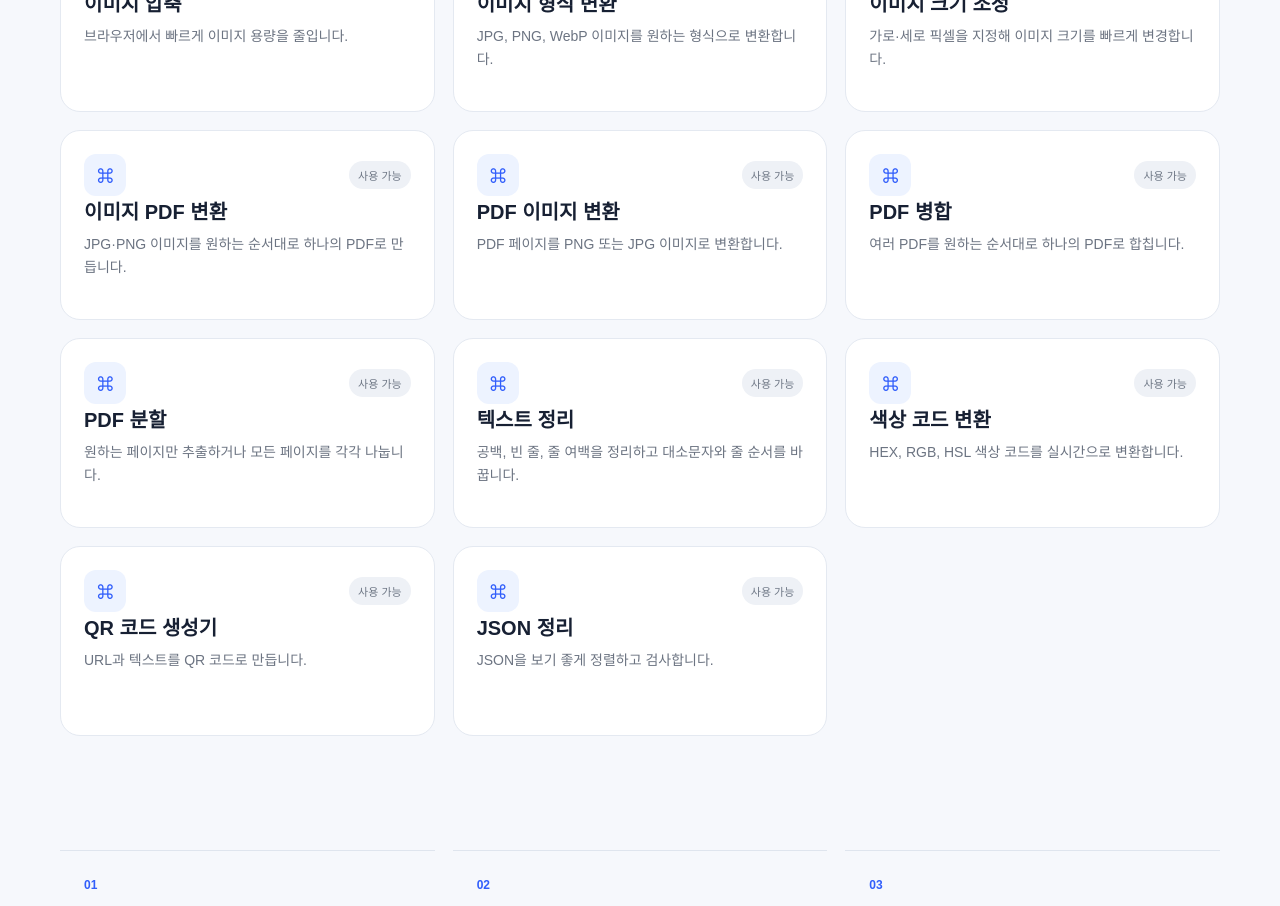
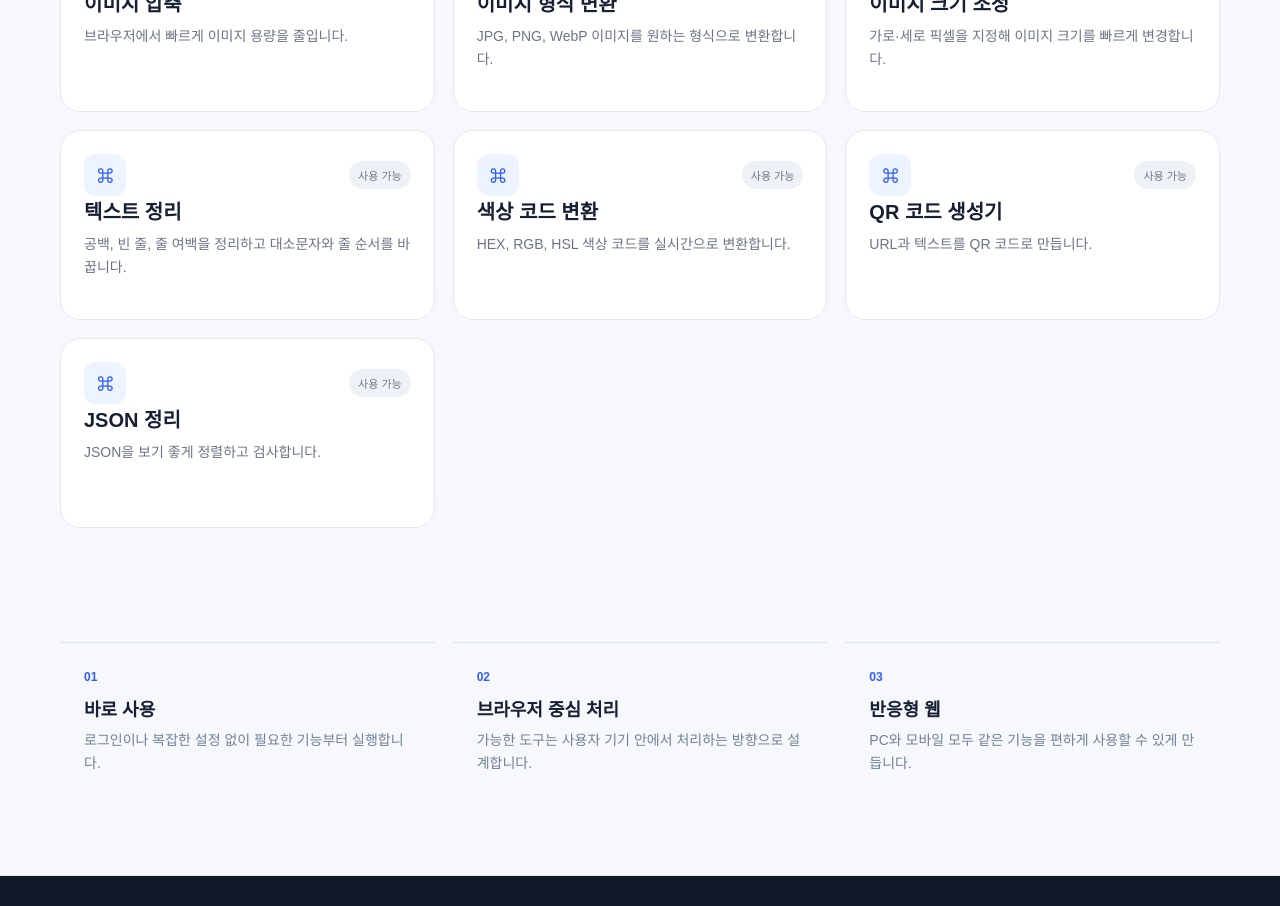
Before and after one commit to license-book/web-tools, a Next.js app: page / in a window 1280 px wide. Shown: the part 1600-2506 px from the top of the page. Built offline with nearby package versions, Linux system fonts and the light colour scheme.

Commit message:
chore: hide PDF tools until deployment is stable

```diff
--- a/data/tools.ts
+++ b/data/tools.ts
@@ -1,18 +1,22 @@
 import type { ToolDefinition } from '@/types/tool';
 export const categories = [
-  { slug:'image',name:'이미지',description:'압축, 변환, 크기 조정 등 이미지 작업 도구' },{ slug:'pdf',name:'PDF',description:'PDF 변환, 병합, 분할 등 문서 작업 도구' },{ slug:'text',name:'텍스트',description:'텍스트 정리, 변환, 비교 등 생산성 도구' },{ slug:'developer',name:'개발',description:'개발자에게 필요한 인코딩, 포맷팅, 검사 도구' },{ slug:'design',name:'디자인',description:'색상, 비율, 레이아웃 관련 디자인 도구' },{ slug:'utility',name:'기타',description:'QR, 난수, 시간 등 자주 쓰는 웹 유틸리티' },
+  { slug:'image',name:'이미지',description:'압축, 변환, 크기 조정 등 이미지 작업 도구' },
+  { slug:'pdf',name:'PDF',description:'PDF 변환, 병합, 분할 등 문서 작업 도구' },
+  { slug:'text',name:'텍스트',description:'텍스트 정리, 변환, 비교 등 생산성 도구' },
+  { slug:'developer',name:'개발',description:'개발자에게 필요한 인코딩, 포맷팅, 검사 도구' },
+  { slug:'design',name:'디자인',description:'색상, 비율, 레이아웃 관련 디자인 도구' },
+  { slug:'utility',name:'기타',description:'QR, 난수, 시간 등 자주 쓰는 웹 유틸리티' },
 ] as const;
+
 export const tools: ToolDefinition[] = [
   {slug:'image-compressor',title:'이미지 압축',shortDescription:'브라우저에서 빠르게 이미지 용량을 줄입니다.',description:'업로드한 이미지를 서버에 저장하지 않고 브라우저에서 처리하는 이미지 압축 도구입니다.',category:'image',keywords:['이미지 압축','사진 용량 줄이기','webp','jpg'],featured:true,badge:'사용 가능'},
   {slug:'image-converter',title:'이미지 형식 변환',shortDescription:'JPG, PNG, WebP 이미지를 원하는 형식으로 변환합니다.',description:'이미지를 서버에 저장하지 않고 브라우저에서 JPG, PNG, WebP 형식으로 변환하는 무료 도구입니다.',category:'image',keywords:['이미지 변환','JPG 변환','PNG 변환','WebP 변환','사진 변환'],featured:true,badge:'사용 가능'},
   {slug:'image-resizer',title:'이미지 크기 조정',shortDescription:'가로·세로 픽셀을 지정해 이미지 크기를 빠르게 변경합니다.',description:'원본 비율 유지 여부를 선택하고 여러 이미지의 크기를 브라우저에서 한 번에 조정하는 무료 도구입니다.',category:'image',keywords:['이미지 리사이즈','사진 크기 조절','이미지 사이즈 변경','픽셀 변경','resize image'],featured:true,badge:'사용 가능'},
-  {slug:'image-to-pdf',title:'이미지 PDF 변환',shortDescription:'JPG·PNG 이미지를 원하는 순서대로 하나의 PDF로 만듭니다.',description:'여러 JPG·PNG 이미지를 서버에 업로드하지 않고 브라우저에서 순서를 정해 PDF로 변환하는 무료 도구입니다.',category:'pdf',keywords:['이미지 PDF 변환','JPG PDF','PNG PDF','사진 PDF','image to PDF'],featured:true,badge:'사용 가능'},
-  {slug:'pdf-to-image',title:'PDF 이미지 변환',shortDescription:'PDF 페이지를 PNG 또는 JPG 이미지로 변환합니다.',description:'PDF 파일을 서버에 업로드하지 않고 브라우저에서 원하는 페이지를 PNG 또는 JPG 이미지로 변환하는 무료 도구입니다.',category:'pdf',keywords:['PDF 이미지 변환','PDF JPG','PDF PNG','PDF 사진 변환','PDF to image'],featured:true,badge:'사용 가능'},
-  {slug:'pdf-merge',title:'PDF 병합',shortDescription:'여러 PDF를 원하는 순서대로 하나의 PDF로 합칩니다.',description:'PDF 파일을 서버에 업로드하지 않고 브라우저에서 순서를 정해 하나의 PDF로 병합하는 무료 도구입니다.',category:'pdf',keywords:['PDF 병합','PDF 합치기','PDF merge','PDF 파일 합치기'],featured:true,badge:'사용 가능'},
-  {slug:'pdf-split',title:'PDF 분할',shortDescription:'원하는 페이지만 추출하거나 모든 페이지를 각각 나눕니다.',description:'PDF를 서버에 업로드하지 않고 브라우저에서 원하는 페이지 범위를 추출하거나 페이지별 파일로 분할하는 무료 도구입니다.',category:'pdf',keywords:['PDF 분할','PDF 페이지 추출','PDF 나누기','PDF split'],featured:true,badge:'사용 가능'},
   {slug:'text-cleaner',title:'텍스트 정리',shortDescription:'공백, 빈 줄, 줄 여백을 정리하고 대소문자와 줄 순서를 바꿉니다.',description:'텍스트를 서버에 전송하지 않고 브라우저에서 공백 정리, 빈 줄 정리, 줄 앞뒤 공백 제거, 대소문자 변환, 줄 정렬을 처리하는 무료 도구입니다.',category:'text',keywords:['텍스트 정리','공백 제거','빈줄 제거','대소문자 변환','문자열 정리','text cleaner'],featured:true,badge:'사용 가능'},
   {slug:'color-converter',title:'색상 코드 변환',shortDescription:'HEX, RGB, HSL 색상 코드를 실시간으로 변환합니다.',description:'색상 선택기와 HEX·RGB 입력을 이용해 HEX, RGB, HSL 값을 브라우저에서 즉시 변환하고 복사하는 무료 디자인 도구입니다.',category:'design',keywords:['색상 코드','HEX RGB 변환','RGB HSL','컬러 코드','color converter'],featured:true,badge:'사용 가능'},
   {slug:'qr-generator',title:'QR 코드 생성기',shortDescription:'URL과 텍스트를 QR 코드로 만듭니다.',description:'주소나 텍스트를 입력해 바로 사용할 수 있는 QR 코드를 브라우저에서 생성하고 PNG로 저장하는 도구입니다.',category:'utility',keywords:['QR','QR 코드','링크 QR','QR 생성','QR code generator'],featured:true,badge:'사용 가능'},
   {slug:'json-formatter',title:'JSON 정리',shortDescription:'JSON을 보기 좋게 정렬하고 검사합니다.',description:'JSON 데이터를 정렬하고 문법 오류를 빠르게 확인하는 개발 도구입니다.',category:'developer',keywords:['JSON','formatter','validator','JSON 정리','JSON 검사'],featured:true,badge:'사용 가능'},
 ];
-export const getTool=(slug:string)=>tools.find(tool=>tool.slug===slug); export const getCategoryTools=(category:string)=>tools.filter(tool=>tool.category===category);
+
+export const getTool=(slug:string)=>tools.find(tool=>tool.slug===slug);
+export const getCategoryTools=(category:string)=>tools.filter(tool=>tool.category===category);
```
